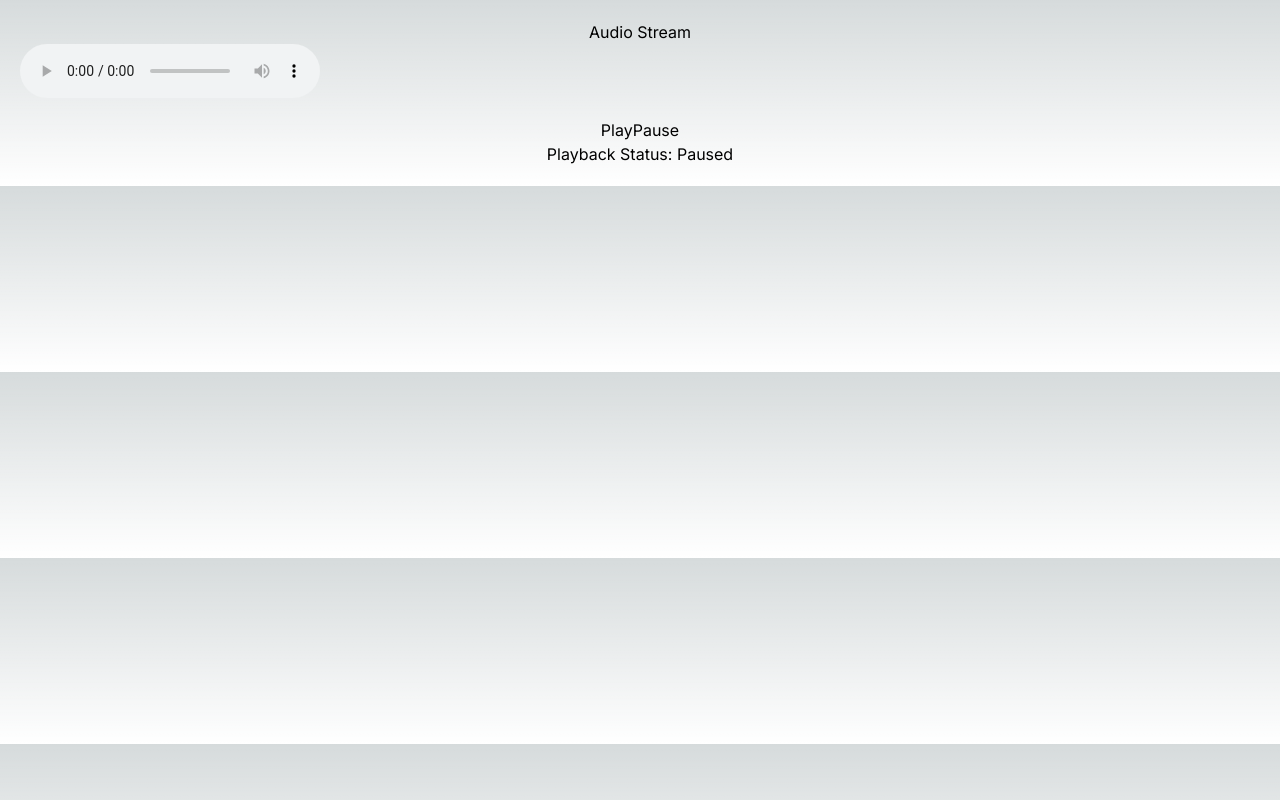
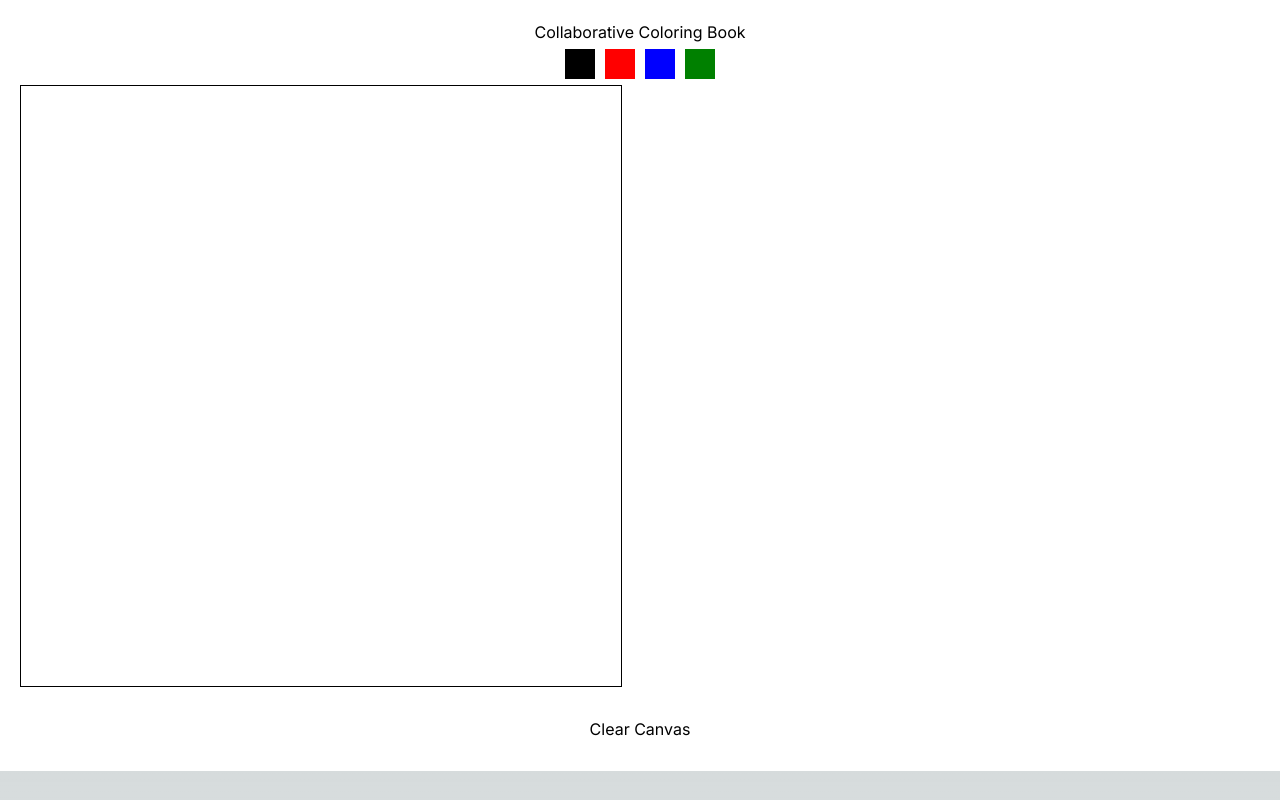
Before and after one commit to srajankumar/pixtery, a Next.js app in the folder frontend/: page / in a window 1280 px wide. Built offline with nearby package versions, Linux system fonts and the light colour scheme; no server answers.

Commit message:
draw: works

```diff
--- a/frontend/src/app/page.jsx
+++ b/frontend/src/app/page.jsx
@@ -1,46 +1,156 @@
+// "use client";
+// import React, { useEffect, useRef, useState } from "react";
+
+// function App() {
+//   const audioRef = useRef(null);
+//   const [playing, setPlaying] = useState(false);
+//   const [socket, setSocket] = useState(null);
+
+//   useEffect(() => {
+//     const ws = new WebSocket("ws://localhost:8080");
+
+//     // Store the WebSocket instance in state
+//     setSocket(ws);
+
+//     ws.onmessage = (event) => {
+//       // Check if the received data is a Blob
+//       if (event.data instanceof Blob) {
+//         const reader = new FileReader();
+
+//         reader.onload = () => {
+//           try {
+//             const message = JSON.parse(reader.result);
+//             const { action, currentTime } = message;
+
+//             if (audioRef.current) {
+//               audioRef.current.currentTime = currentTime; // Sync playback time
+
+//               if (action === "play-audio") {
+//                 audioRef.current.play();
+//                 setPlaying(true);
+//               } else if (action === "pause-audio") {
+//                 audioRef.current.pause();
+//                 setPlaying(false);
+//               }
+//             }
+//           } catch (error) {
+//             console.error("Error parsing WebSocket message:", error);
+//           }
+//         };
+
+//         reader.readAsText(event.data);
+//       } else {
+//         console.error("Received data is not a Blob:", event.data);
+//       }
+//     };
+
+//     ws.onopen = () => {
+//       console.log("WebSocket connection established");
+//     };
+
+//     ws.onclose = () => {
+//       console.log("WebSocket connection closed");
+//     };
+
+//     return () => {
+//       if (ws.readyState === WebSocket.OPEN) {
+//         ws.close();
+//       }
+//     };
+//   }, []);
+
+//   const handlePlay = () => {
+//     if (audioRef.current) {
+//       const currentTime = audioRef.current.currentTime;
+//       setPlaying(true);
+//       socket.send(JSON.stringify({ action: "play-audio", currentTime }));
+//     }
+//   };
+
+//   const handlePause = () => {
+//     if (audioRef.current) {
+//       const currentTime = audioRef.current.currentTime;
+//       setPlaying(false);
+//       socket.send(JSON.stringify({ action: "pause-audio", currentTime }));
+//     }
+//   };
+
+//   return (
+//     <div style={{ textAlign: "center", padding: "20px" }}>
+//       <h1>Audio Stream</h1>
+//       <audio
+//         ref={audioRef}
+//         src="http://localhost:4000/audio"
+//         controls // Enable native controls
+//       ></audio>
+//       <div style={{ marginTop: "20px" }}>
+//         <button onClick={handlePlay}>Play</button>
+//         <button onClick={handlePause}>Pause</button>
+//       </div>
+//       <p>Playback Status: {playing ? "Playing" : "Paused"}</p>
+//     </div>
+//   );
+// }
+
+// export default App;
+
 "use client";
 import React, { useEffect, useRef, useState } from "react";
 
-function App() {
-  const audioRef = useRef(null);
-  const [playing, setPlaying] = useState(false);
+const GRID_SIZE = 20;
+const CELL_SIZE = 30;
+
+function PaintApp() {
+  const canvasRef = useRef(null);
   const [socket, setSocket] = useState(null);
+  const [color, setColor] = useState("black");
 
   useEffect(() => {
     const ws = new WebSocket("ws://localhost:8080");
-
-    // Store the WebSocket instance in state
     setSocket(ws);
 
     ws.onmessage = (event) => {
-      // Check if the received data is a Blob
-      if (event.data instanceof Blob) {
+      console.log("Received data:", event.data);
+
+      if (typeof event.data === "string") {
+        // Handle string data
+        try {
+          const data = JSON.parse(event.data);
+
+          if (canvasRef.current) {
+            const context = canvasRef.current.getContext("2d");
+            if (context) {
+              context.fillStyle = data.color;
+              context.fillRect(data.x, data.y, CELL_SIZE, CELL_SIZE);
+            }
+          }
+        } catch (error) {
+          console.error("Error parsing JSON data:", error);
+        }
+      } else if (event.data instanceof Blob) {
+        // Handle Blob data
         const reader = new FileReader();
-
         reader.onload = () => {
           try {
-            const message = JSON.parse(reader.result);
-            const { action, currentTime } = message;
+            const data = JSON.parse(reader.result);
 
-            if (audioRef.current) {
-              audioRef.current.currentTime = currentTime; // Sync playback time
-
-              if (action === "play-audio") {
-                audioRef.current.play();
-                setPlaying(true);
-              } else if (action === "pause-audio") {
-                audioRef.current.pause();
-                setPlaying(false);
+            if (canvasRef.current) {
+              const context = canvasRef.current.getContext("2d");
+              if (context) {
+                context.fillStyle = data.color;
+                context.fillRect(data.x, data.y, CELL_SIZE, CELL_SIZE);
               }
             }
           } catch (error) {
-            console.error("Error parsing WebSocket message:", error);
+            console.error("Error parsing Blob to JSON:", error);
           }
         };
-
         reader.readAsText(event.data);
       } else {
-        console.error("Received data is not a Blob:", event.data);
+        console.error(
+          "Received data is not in an expected format:",
+          event.data
+        );
       }
     };
 
@@ -59,37 +169,114 @@ function App() {
     };
   }, []);
 
-  const handlePlay = () => {
-    if (audioRef.current) {
-      const currentTime = audioRef.current.currentTime;
-      setPlaying(true);
-      socket.send(JSON.stringify({ action: "play-audio", currentTime }));
+  const handleCellClick = (e) => {
+    const canvas = canvasRef.current;
+    const rect = canvas.getBoundingClientRect();
+    const x = e.clientX - rect.left;
+    const y = e.clientY - rect.top;
+
+    // Calculate cell position
+    const cellX = Math.floor(x / CELL_SIZE) * CELL_SIZE;
+    const cellY = Math.floor(y / CELL_SIZE) * CELL_SIZE;
+
+    // Fill the cell with the selected color
+    if (canvasRef.current) {
+      const context = canvasRef.current.getContext("2d");
+      if (context) {
+        context.fillStyle = color;
+        context.fillRect(cellX, cellY, CELL_SIZE, CELL_SIZE);
+
+        // Send the coloring action to the server
+        if (socket) {
+          socket.send(JSON.stringify({ x: cellX, y: cellY, color }));
+        }
+      }
     }
   };
 
-  const handlePause = () => {
-    if (audioRef.current) {
-      const currentTime = audioRef.current.currentTime;
-      setPlaying(false);
-      socket.send(JSON.stringify({ action: "pause-audio", currentTime }));
+  const clearCanvas = () => {
+    if (canvasRef.current) {
+      const context = canvasRef.current.getContext("2d");
+      if (context) {
+        context.clearRect(
+          0,
+          0,
+          canvasRef.current.width,
+          canvasRef.current.height
+        );
+
+        // Optionally, you can send a clear message to the server
+        if (socket) {
+          socket.send(JSON.stringify({ type: "clear" }));
+        }
+      }
     }
   };
 
+  const handleColorChange = (newColor) => {
+    setColor(newColor);
+  };
+
   return (
-    <div style={{ textAlign: "center", padding: "20px" }}>
-      <h1>Audio Stream</h1>
-      <audio
-        ref={audioRef}
-        src="http://localhost:4000/audio"
-        controls // Enable native controls
-      ></audio>
-      <div style={{ marginTop: "20px" }}>
-        <button onClick={handlePlay}>Play</button>
-        <button onClick={handlePause}>Pause</button>
+    <div className="bg-white" style={{ textAlign: "center", padding: "20px" }}>
+      <h1>Collaborative Coloring Book</h1>
+      <div>
+        <button
+          onClick={() => handleColorChange("black")}
+          style={{
+            backgroundColor: "black",
+            width: "30px",
+            height: "30px",
+            border: "none",
+            margin: "5px",
+          }}
+        ></button>
+        <button
+          onClick={() => handleColorChange("red")}
+          style={{
+            backgroundColor: "red",
+            width: "30px",
+            height: "30px",
+            border: "none",
+            margin: "5px",
+          }}
+        ></button>
+        <button
+          onClick={() => handleColorChange("blue")}
+          style={{
+            backgroundColor: "blue",
+            width: "30px",
+            height: "30px",
+            border: "none",
+            margin: "5px",
+          }}
+        ></button>
+        <button
+          onClick={() => handleColorChange("green")}
+          style={{
+            backgroundColor: "green",
+            width: "30px",
+            height: "30px",
+            border: "none",
+            margin: "5px",
+          }}
+        ></button>
       </div>
-      <p>Playback Status: {playing ? "Playing" : "Paused"}</p>
+      <canvas
+        ref={canvasRef}
+        width={GRID_SIZE * CELL_SIZE}
+        height={GRID_SIZE * CELL_SIZE}
+        style={{ border: "1px solid black" }}
+        onClick={handleCellClick}
+      />
+      <button
+        onClick={clearCanvas}
+        style={{ marginTop: "20px", padding: "10px 20px", fontSize: "16px" }}
+      >
+        Clear Canvas
+      </button>
     </div>
   );
 }
 
-export default App;
+export default PaintApp;
--- a/frontend/tsconfig.json
+++ b/frontend/tsconfig.json
@@ -26,7 +26,8 @@
     "**/*.ts",
     "**/*.tsx",
     ".next/types/**/*.ts",
-    "src/app/page.jsx"
+    "src/app/page.jsx",
+    "src/app/listener/page.jsx"
   ],
   "exclude": ["node_modules"]
 }
```
Also changed, not shown: 1 other file (tests, documents, lock files or other folders).
